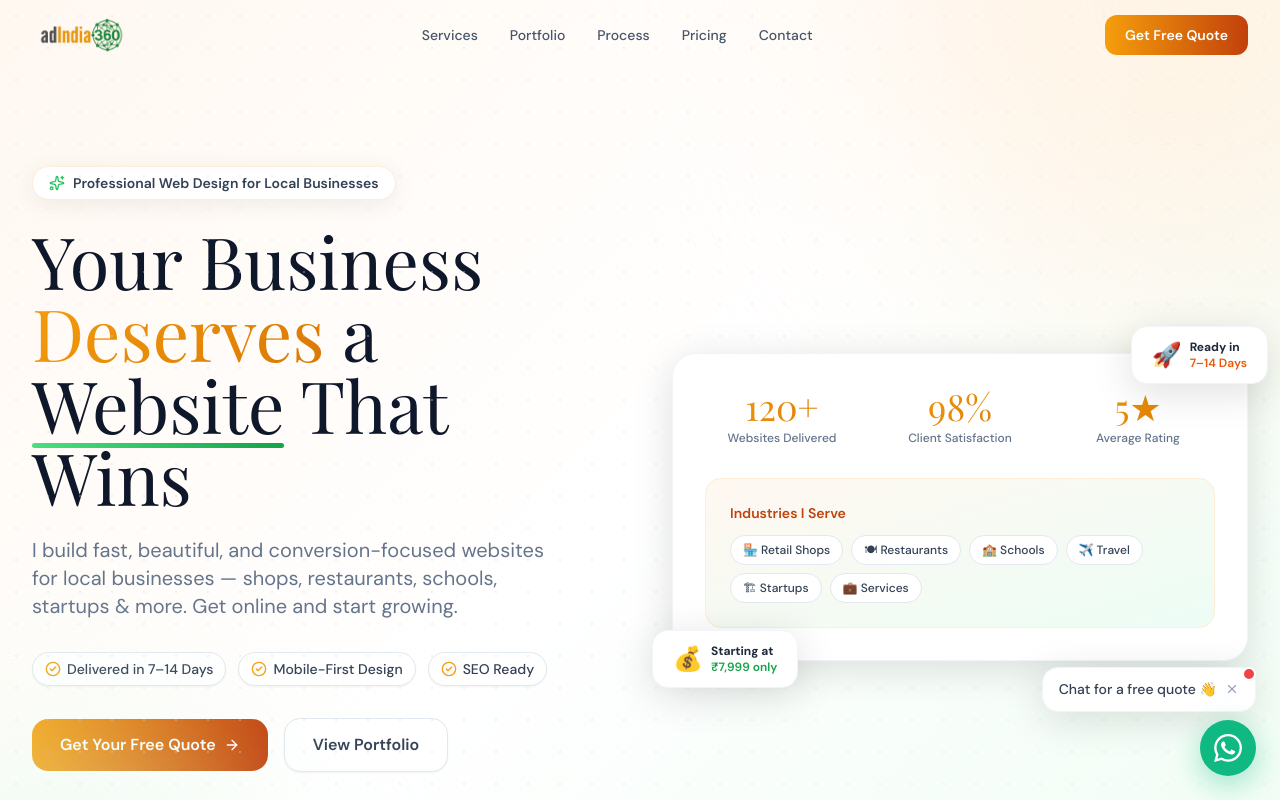
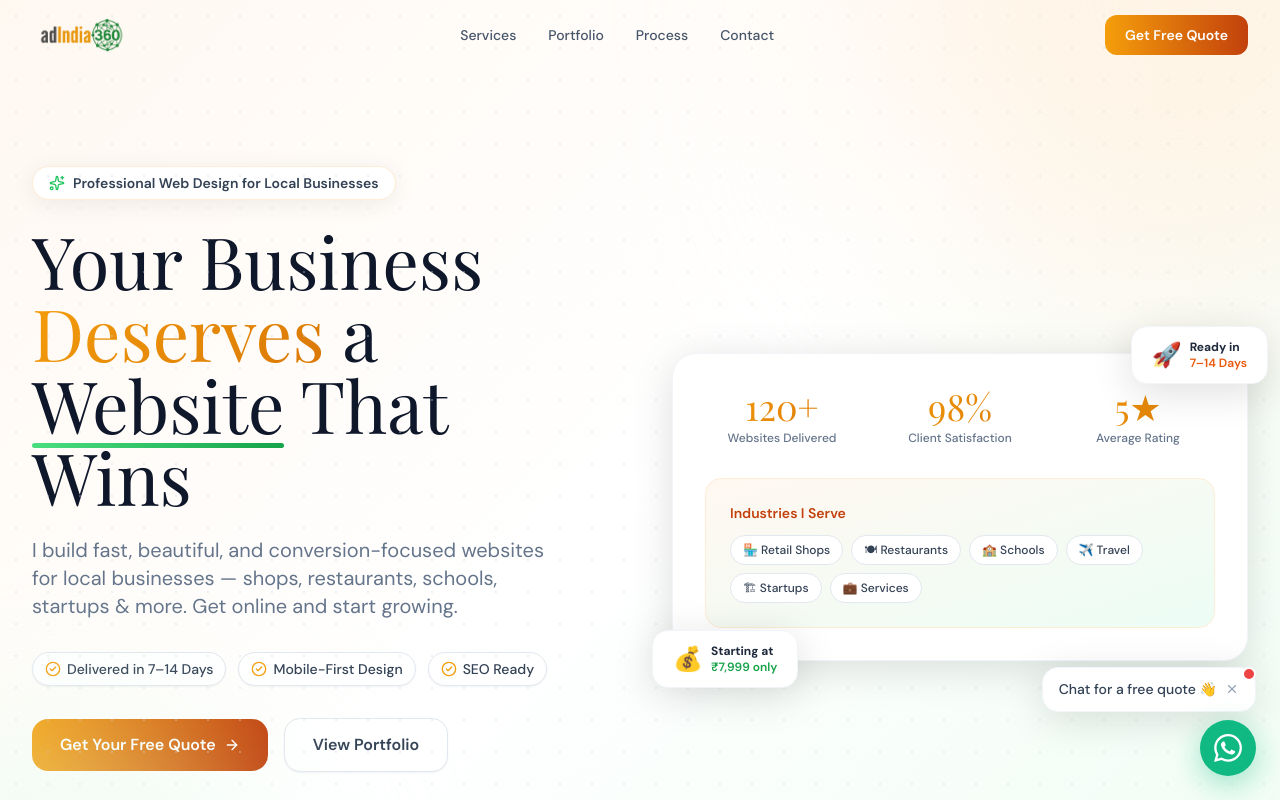
Before and after one commit to rohankumar39/adindia360, a React (Vite) app: page / in a window 1280 px wide. Shown: the top 800 px of the page. Built offline with nearby package versions, Linux system fonts and the light colour scheme.

Commit message:
Remove Pricing Section

```diff
--- a/src/App.jsx
+++ b/src/App.jsx
@@ -6,7 +6,6 @@ import Services from "./components/Services";
 import Portfolio from "./components/Portfolio";
 import WhyMe from "./components/WhyMe";
 import Process from "./components/Process";
-import Pricing from "./components/Pricing";
 import FAQ from "./components/FAQ";
 import CTABanner from "./components/CTABanner";
 import Contact from "./components/Contact";
@@ -24,7 +23,6 @@ export default function App() {
       <Portfolio />
       <WhyMe />
       <Process />
-      <Pricing />
       <FAQ />
       <CTABanner />
       <Contact />
--- a/src/components/Navbar.jsx
+++ b/src/components/Navbar.jsx
@@ -7,7 +7,6 @@ const links = [
   { label: "Services", href: "#services" },
   { label: "Portfolio", href: "#portfolio" },
   { label: "Process", href: "#process" },
-  { label: "Pricing", href: "#pricing" },
   { label: "Contact", href: "#contact" },
 ];
 
```
